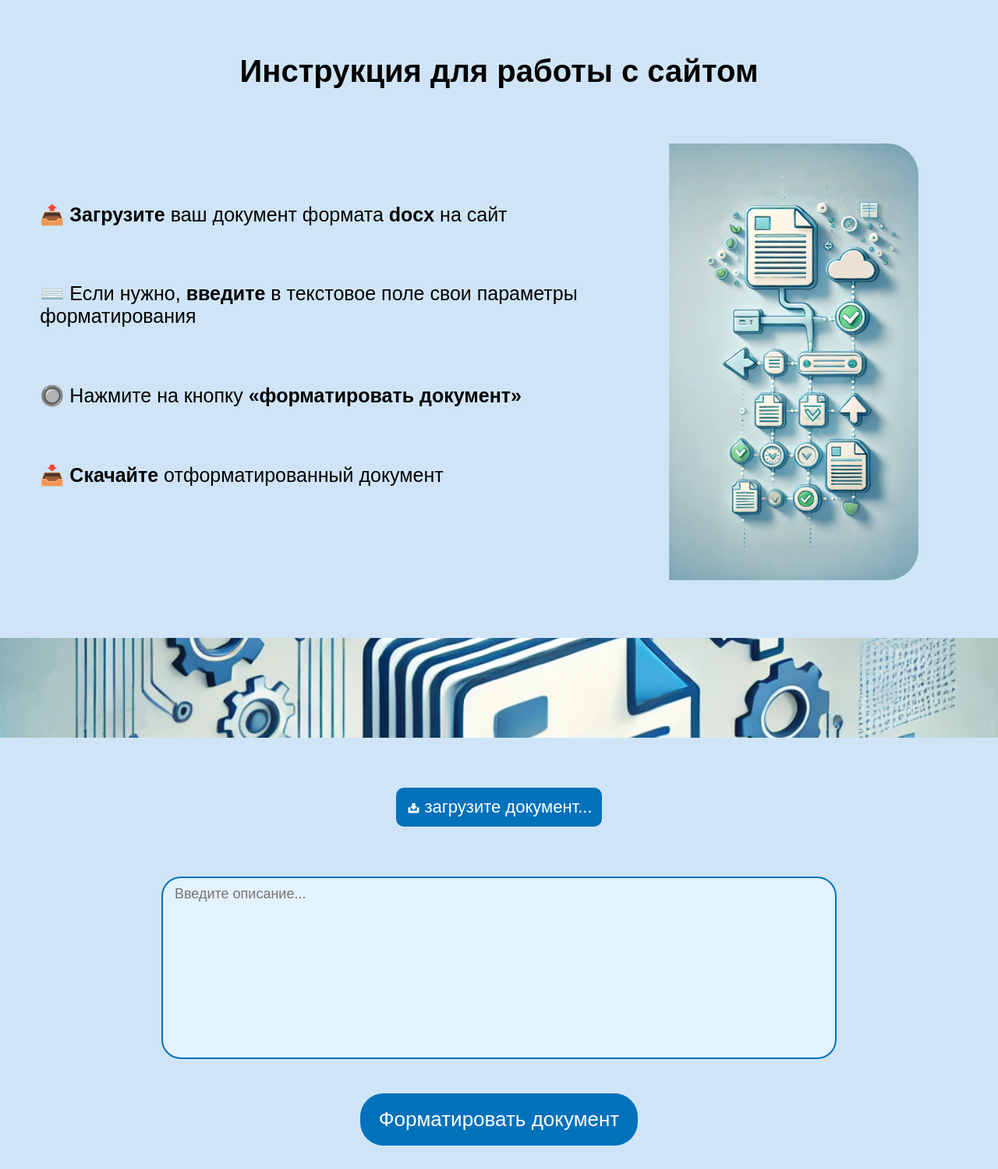
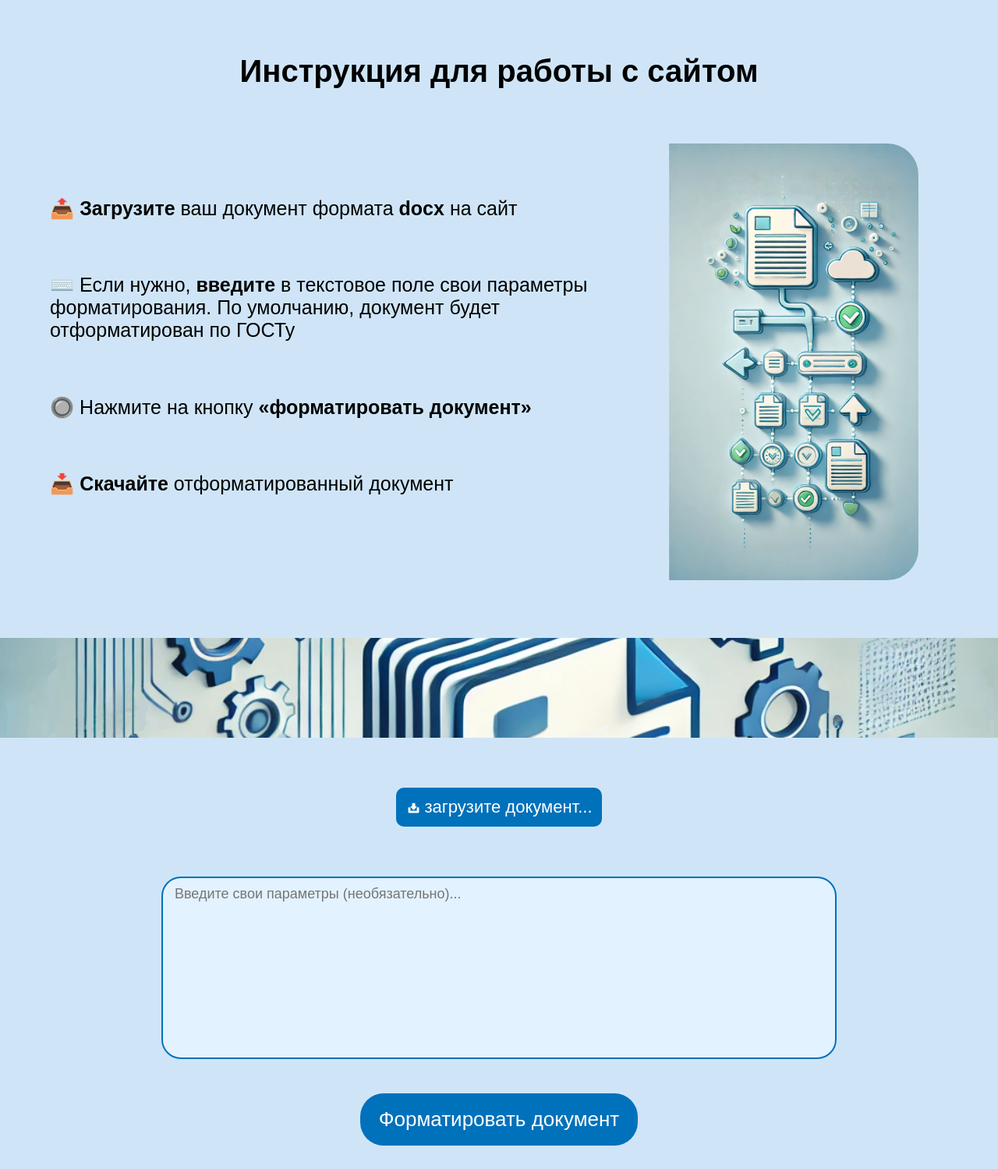
Before and after one commit to ChursinAlexUnder/formatting-documents, a Python web app: template web/templates/index.html in a window 1280 px wide. Shown: the part 809-2308 px from the top of the page at 78% size. Run offline with Jinja, Linux system fonts and the light colour scheme; the template is opened without the code that fills it, so the values that code supplies are empty.

Commit message:
Create about ГОСТ

```diff
--- a/web/static/css/instruction.css
+++ b/web/static/css/instruction.css
@@ -31,7 +31,9 @@
 
 .instruction-text-container {
     flex: 1;
-    margin-left: 4%;
+    margin-left: 3%;
+    padding-left: 2%;
+    padding-right: 2%;
 }
 
 .instruction-text {
@@ -49,8 +51,6 @@
         display: none;
     }
     .instruction-text-container {
-        padding-left: 2%;
-        padding-right: 2%;
         margin: 0;
     }
     .instruction-title {
--- a/web/templates/index.html
+++ b/web/templates/index.html
@@ -22,7 +22,7 @@
     <div class="instruction">
         <div class="instruction-text-container">
             <p class="instruction-text">📤 <strong>Загрузите</strong> ваш документ формата <strong>docx</strong> на сайт</p>
-            <p class="instruction-text">⌨️ Если нужно, <strong>введите</strong> в текстовое поле свои параметры форматирования</p>
+            <p class="instruction-text">⌨️ Если нужно, <strong>введите</strong> в текстовое поле свои параметры форматирования. По умолчанию, документ будет отформатирован по ГОСТу</p>
             <p class="instruction-text">🔘 Нажмите на кнопку <strong>«форматировать документ»</strong></p>
             <p class="instruction-text">📥 <strong>Скачайте</strong> отформатированный документ</p>
         </div>
@@ -43,7 +43,7 @@
                 </div>
             </div>
             <div class="text-input-container">
-                <textarea name="change" class="text-input" rows="10" placeholder="Введите описание..."></textarea>
+                <textarea name="change" class="text-input" rows="10" placeholder="Введите свои параметры (необязательно)..."></textarea>
             </div>
             <div class="edit-button-container">
                 <button type="submit" class="edit-button">Форматировать документ</button>
```
